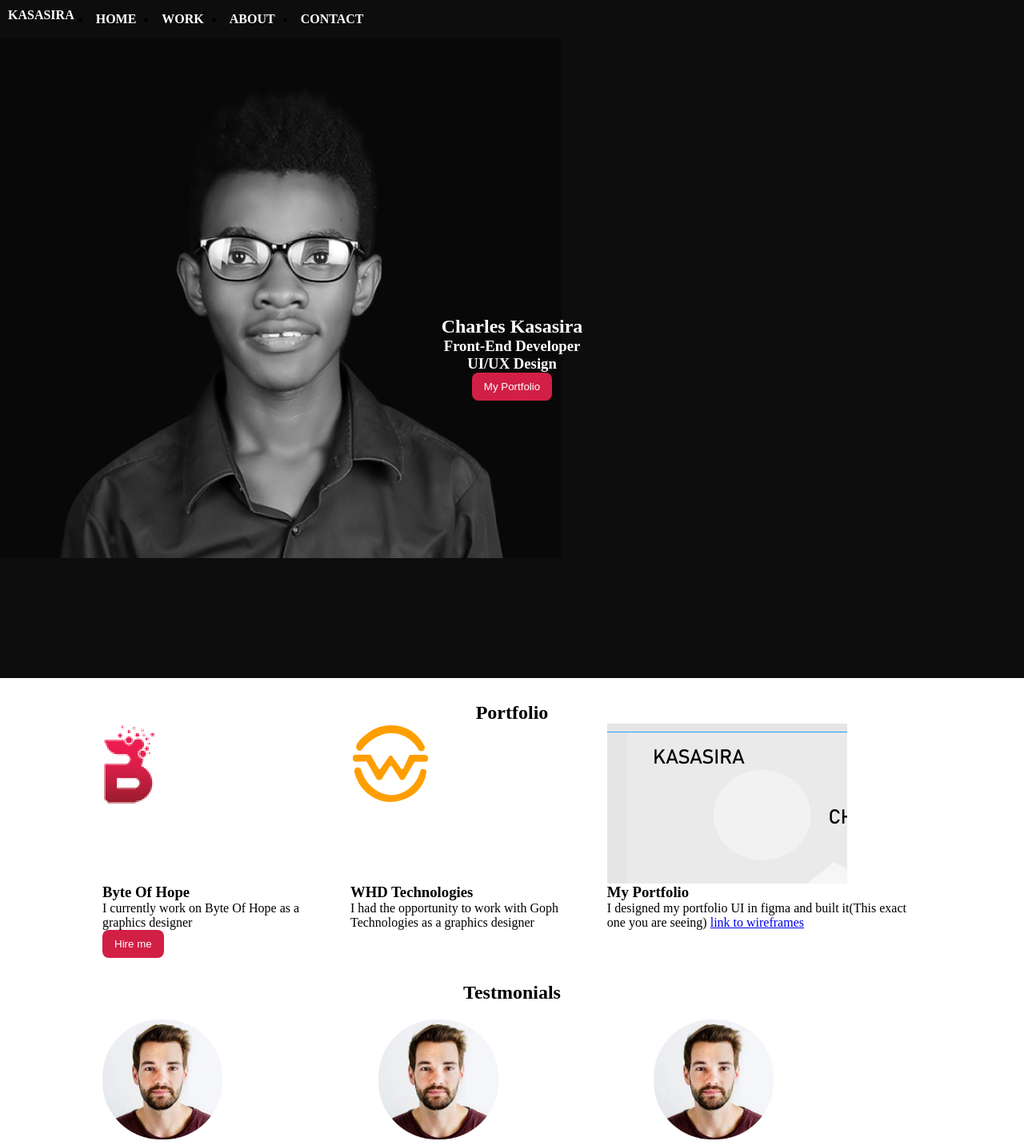
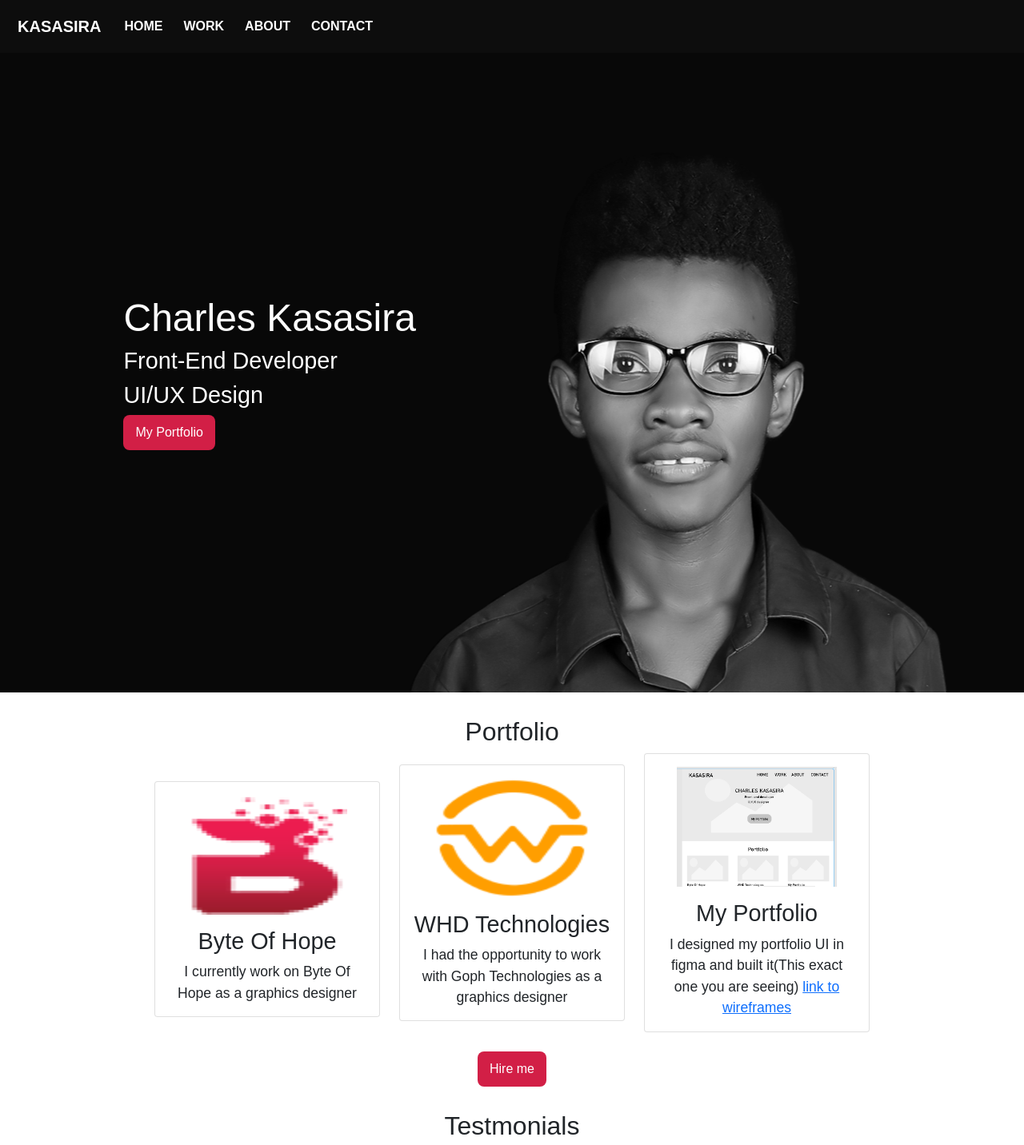
Before and after one commit to CharlesKasasira/my-portfolio, a plain HTML site: page index.html in a window 1280 px wide. Shown: the top 1432 px of the page at 80% size. Drawn offline with Linux system fonts and the light colour scheme.

Commit message:
added Bootstrap

```diff
--- a/css/style.css
+++ b/css/style.css
@@ -1,6 +1,24 @@
+/* generals */
 * {
   margin: 0;
   padding: 0;
+  box-sizing: border-box;
+  font-family: "Montserrat", sans-serif;
+}
+h1 {
+  font-size: 3rem;
+}
+
+h2 {
+  font-size: 2rem;
+}
+
+h3 {
+  font-size: 1.8rem;
+}
+
+p {
+  font-size: 1.1rem;
 }
 
 /* navigaion */
@@ -17,6 +35,7 @@ nav a {
 }
 
 nav li {
+  list-style-type: none;
   padding: 5px;
 }
 
@@ -28,8 +47,15 @@ nav li {
   justify-content: center;
   align-items: center;
   background-color: #0d0d0d;
-  background-image: url(../media/img/hero-bw.png);
-  background-repeat: no-repeat;
+  background-position: top center;
+  background-image: url(../media/img/herobw.png);
+}
+
+#hero .hero {
+  max-width: 1200px;
+  margin: 0 auto;
+  padding: 0 50px;
+  justify-content: flex-start;
 }
 
 #hero h1 {
@@ -52,20 +78,32 @@ nav li {
   border-radius: 8px;
 }
 
-/* Portfolio */
+/* Portfolio Section */
 #portfolio {
+  flex-direction: column;
+  max-width: 1200px;
   margin: 30px auto;
-  width: 80%;
+  text-align: center;
 }
 
 #portfolio main {
+  align-items: center;
+  justify-content: center;
+}
+/*
+#portfolio main article {
   display: flex;
+  width: 80%;
+  margin: 20px auto;
+  align-items: center;
   justify-content: center;
-  gap: 10px;
+  flex-direction: column;
+  overflow: hidden;
+  border-radius: 10px;
 }
 
 #portfolio h2 {
-  text-align: center;
+  font-size: 3rem;
 }
 
 #portfolio main figure {
@@ -76,6 +114,12 @@ nav li {
 
 #portfolio button {
   text-align: center;
+} */
+
+#portfolio img {
+  width: 200px;
+  height: 150px;
+  overflow: hidden;
 }
 
 /* testmonial */
@@ -102,7 +146,6 @@ nav li {
 /* blog */
 #blog {
   margin: 30px auto;
-  width: 80%;
 }
 
 #blog h2 {
@@ -120,6 +163,11 @@ nav li {
   text-decoration: none;
   color: #d21f46;
   text-align: end;
+}
+
+#blog img {
+  height: 350px;
+  width: 350px;
 }
 
 /* footer */
@@ -145,3 +193,15 @@ footer h3 {
   color: #fff;
   margin: 0 auto;
 }
+
+#hero #holder {
+  display: none;
+}
+
+/* media queries for desktop */
+@media only screen and (min-width: 1200px) {
+  #hero #holder {
+    display: inline;
+    color: transparent;
+  }
+}
--- a/index.html
+++ b/index.html
@@ -6,60 +6,113 @@
     <meta name="viewport" content="width=device-width, initial-scale=1.0" />
     <link rel="shortcut icon" href="./media/img/icon.png" type="image/x-icon" />
     <title>Kasasira</title>
+    <link rel="stylesheet" href="./css/bootstrap.min.css" />
     <link rel="stylesheet" href="./css/style.css" />
   </head>
   <body>
     <!-- navigation bar -->
-    <nav>
-      <a href="#home">KASASIRA</a>
-      <li><a href="#">HOME</a></li>
-      <li><a href="#">WORK</a></li>
-      <li><a href="#">ABOUT</a></li>
-      <li><a href="#">CONTACT</a></li>
+
+    <nav class="navbar navbar-expand-sm navbar-dark">
+      <div class="container-fluid">
+        <a class="navbar-brand" href="#home">KASASIRA</a>
+        <button
+          class="navbar-toggler"
+          type="button"
+          data-bs-toggle="collapse"
+          data-bs-target="#navbarsExample03"
+          aria-controls="navbarsExample03"
+          aria-expanded="false"
+          aria-label="Toggle navigation"
+        >
+          <span class="navbar-toggler-icon"></span>
+        </button>
+
+        <div class="collapse navbar-collapse" id="navbarsExample03">
+          <ul class="navbar-nav me-auto mb-2 mb-sm-0">
+            <li class="nav-item">
+              <a class="nav-link active" href="#">HOME</a>
+            </li>
+            <li class="nav-item">
+              <a class="nav-link active" href="#">WORK</a>
+            </li>
+            <li class="nav-item">
+              <a class="nav-link active" href="#">ABOUT</a>
+            </li>
+            <li class="nav-item">
+              <a class="nav-link active" href="#">CONTACT</a>
+            </li>
+          </ul>
+        </div>
+      </div>
     </nav>
     <!-- end navigation bar -->
 
     <!-- Hero section  -->
     <section id="hero">
-      <h1>Charles Kasasira</h1>
+      <div class="hero">
+        <h1>
+          Charles Kasasira
+          <span id="holder">Lorem ipsum dolor sit amet.</span>
+        </h1>
         <h3>Front-End Developer</h3>
         <h3>UI/UX Design</h3>
         <button class="cta">My Portfolio</button>
+      </div>
     </section>
+
     <!-- end hero section -->
 
     <!-- Portfolio section -->
     <section id="portfolio">
       <h2>Portfolio</h2>
-      <main>
-        <aticle>
+      <main class="row" data-masonry='{"percentPosition": true }'>
+        <div class="col-sm-6 col-lg-3 mb-2">
+          <div class="card">
+            <aticle class="card-body">
               <figure>
                 <img src="./media/img/boh1.png" alt="Byte of hope logo" />
               </figure>
-          <h3>Byte Of Hope</h3>
-          <p>I currently work on Byte Of Hope as a graphics designer</p>
-        </aticle>
-        <aticle>
-          <figure>
-            <img src="./media/img/whd-logo.png" alt="whd Technologies logo" />
-          </figure>
-          <h3>WHD Technologies</h3>
-          <p>
-            I had the opportunity to work with Goph Technologies as a graphics
-            designer
+              <h3 class="card-title">Byte Of Hope</h3>
+              <p class="card-text">
+                I currently work on Byte Of Hope as a graphics designer
               </p>
             </aticle>
-        <aticle>
+          </div>
+        </div>
+
+        <div class="col-sm-6 col-lg-3 mb-4">
+          <div class="card">
+            <aticle class="card-body">
+              <figure>
+                <img
+                  src="./media/img/whd-logo.png"
+                  alt="whd Technologies logo"
+                />
+              </figure>
+              <h3 class="card-title">WHD Technologies</h3>
+              <p class="card-text">
+                I had the opportunity to work with Goph Technologies as a
+                graphics designer
+              </p>
+            </aticle>
+          </div>
+        </div>
+
+        <div class="col-sm-6 col-lg-3 mb-4">
+          <div class="card">
+            <aticle class="card-body">
               <figure>
                 <img src="./media/img/wireframe1.png" alt="Byte of hope logo" />
               </figure>
-          <h3>My Portfolio</h3>
-          <p>
-            I designed my portfolio UI in figma and built it(This exact one you
-            are seeing)
+              <h3 class="card-title">My Portfolio</h3>
+              <p class="card-text">
+                I designed my portfolio UI in figma and built it(This exact one
+                you are seeing)
                 <a href="#">link to wireframes</a>
               </p>
             </aticle>
+          </div>
+        </div>
       </main>
       <button class="cta">Hire me</button>
     </section>
@@ -68,7 +121,8 @@
     <!-- Testmonial section  -->
     <section id="testmonial">
       <h2>Testmonials</h2>
-      <main>
+      <main class="row" data-masonry='{"percentPosition": true }'>
+        <div class="col-sm-6 col-lg-4 mb-4">
           <article>
             <figure>
               <img src="./media/img/guy.png" alt="guy photo" />
@@ -79,6 +133,8 @@
               designer
             </p>
           </article>
+        </div>
+        <div class="col-sm-6 col-lg-4 mb-4">
           <article>
             <figure>
               <img src="./media/img/guy.png" alt="guy photo" />
@@ -89,6 +145,8 @@
               designer
             </p>
           </article>
+        </div>
+        <div class="col-sm-6 col-lg-4 mb-4">
           <article>
             <figure>
               <img src="./media/img/guy.png" alt="guy photo" />
@@ -99,6 +157,7 @@
               designer
             </p>
           </article>
+        </div>
       </main>
     </section>
     <!-- end testmonial section  -->
@@ -106,7 +165,8 @@
     <!-- blog section  -->
     <section id="blog">
       <h2>My Blog</h2>
-      <main>
+      <main class="row" data-masonry='{"percentPosition": true }'>
+        <div class="col-sm-6 col-lg-4 mb-4">
           <article>
             <figure>
               <img src="./media/img/web.png" alt="web photo" />
@@ -117,6 +177,8 @@
               Technologies, whd.biz) as a graphics designer
             </p>
           </article>
+        </div>
+        <div class="col-sm-6 col-lg-4 mb-4">
           <article>
             <figure>
               <img src="./media/img/web.png" alt=" web photo" />
@@ -127,9 +189,10 @@
               Technologies, whd.biz) as a graphics designer
             </p>
           </article>
+        </div>
       </main>
       <a href="#">
-        <p>Read more</p>
+        <p>Read more &raquo;</p>
       </a>
     </section>
     <!-- end blog section  -->
@@ -149,5 +212,6 @@
       </div>
       <h3>&copy; kasasira 2021</h3>
     </footer>
+    <script src="./js/bootstrap.bundle.min.js"></script>
   </body>
 </html>
```
Also changed, not shown: css/bootstrap.min.css (added), js/bootstrap.bundle.min.js (added), media/img/headshot1 1.png (renamed from media/img/hero-bw.png), media/img/herobw.png (added). Lines whose indentation alone changed are shown as unchanged.
